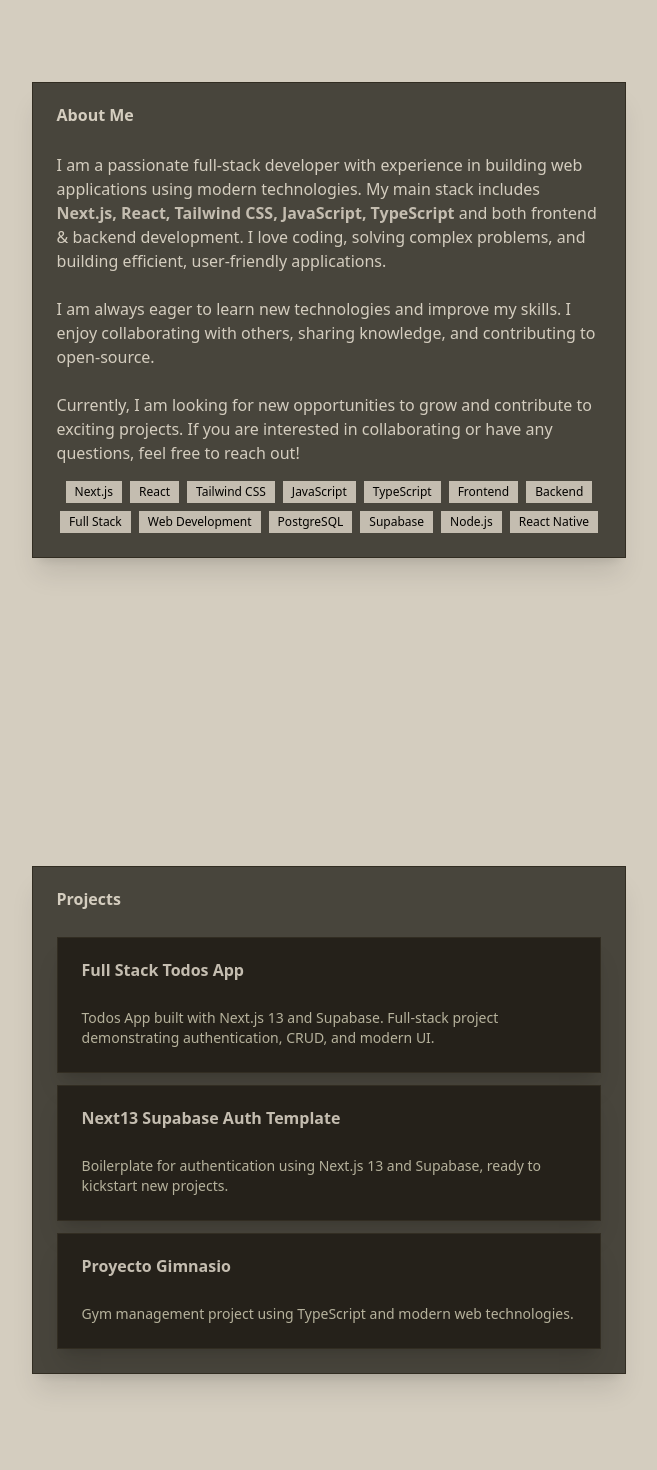
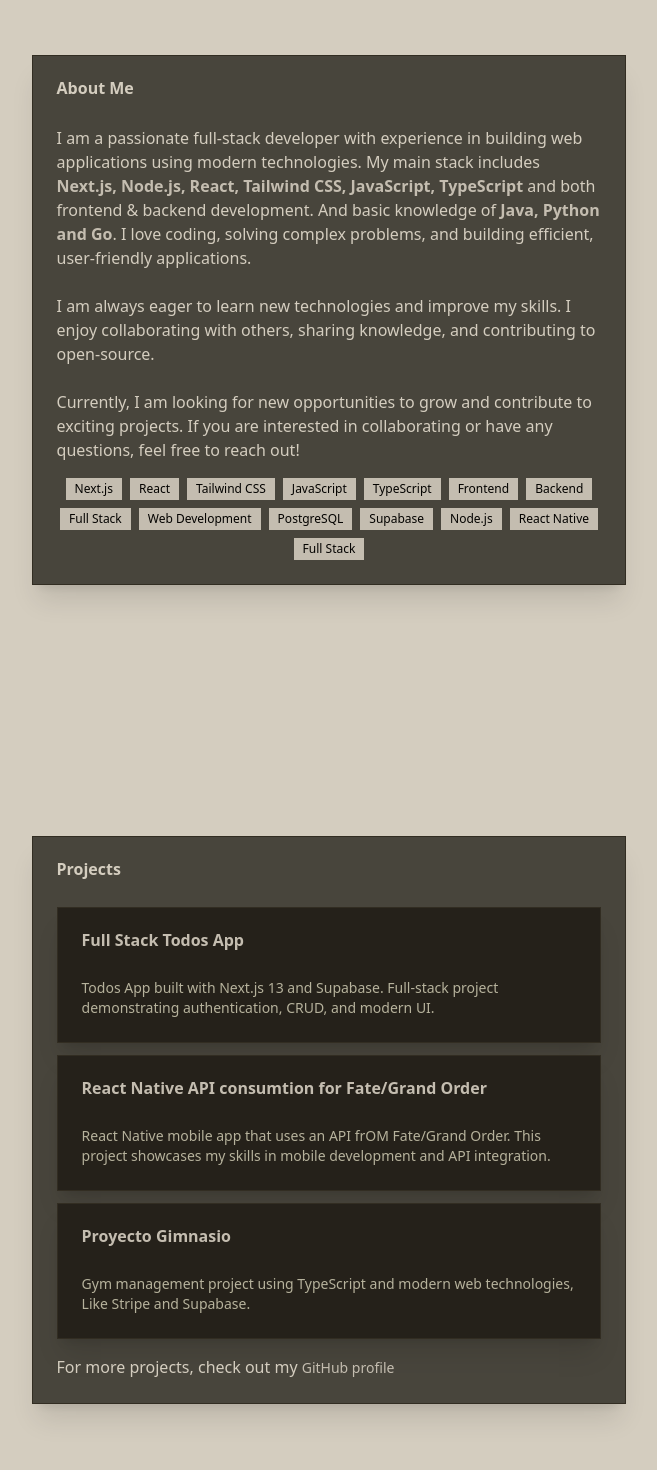
Before and after one commit to K1ssSh0t/K1ssSh0t.github.io, a React (Vite) app: page / in a window 1280 px wide. Shown: the part 880-2350 px from the top of the page, without its empty margins (311-968 px from the left). Built offline with nearby package versions, Linux system fonts and the light colour scheme.

Commit message:
feat: update personal project descriptions and contact email in App component

```diff
--- a/src/routes/App.tsx
+++ b/src/routes/App.tsx
@@ -110,9 +110,10 @@ function App() {
               I am a passionate full-stack developer with experience in building web applications using modern technologies.
               My main stack includes{" "}
               <span className="font-semibold text-primary">
-                Next.js, React, Tailwind CSS, JavaScript, TypeScript
+                Next.js, Node.js, React, Tailwind CSS, JavaScript, TypeScript
               </span>{" "}
-              and both frontend & backend development.
+              and both frontend & backend development. And basic knowledge of{" "}
+              <span className="font-semibold text-primary">Java, Python and Go</span>.
               I love coding, solving complex problems, and building efficient, user-friendly applications.
               <br /><br />
               I am always eager to learn new technologies and improve my skills. I enjoy collaborating with others, sharing knowledge, and contributing to open-source.
@@ -133,6 +134,7 @@ function App() {
               <Badge>Supabase</Badge>
               <Badge>Node.js</Badge>
               <Badge>React Native</Badge>
+              <Badge>Full Stack</Badge>
             </div>
           </CardContent>
         </Card>
@@ -165,14 +167,14 @@ function App() {
                 <Card className="bg-muted">
                   <CardHeader>
                     <CardTitle>
-                      <a href="https://github.com/K1ssSh0t/next13-supabase-auth-template" target="_blank" rel="noopener noreferrer" className="hover:underline text-primary">
-                        Next13 Supabase Auth Template
+                      <a href="https://github.com/K1ssSh0t/rn-fgo-api" target="_blank" rel="noopener noreferrer" className="hover:underline text-primary">
+                        React Native API consumtion for Fate/Grand Order
                       </a>
                     </CardTitle>
                   </CardHeader>
                   <CardContent>
                     <p className="text-sm text-muted-foreground">
-                      Boilerplate for authentication using Next.js 13 and Supabase, ready to kickstart new projects.
+                      React Native mobile app that uses an API frOM Fate/Grand Order. This project showcases my skills in mobile development and API integration.
                     </p>
                   </CardContent>
                 </Card>
@@ -188,12 +190,21 @@ function App() {
                   </CardHeader>
                   <CardContent>
                     <p className="text-sm text-muted-foreground">
-                      Gym management project using TypeScript and modern web technologies.
+                      Gym management project using TypeScript and modern web technologies, Like Stripe and Supabase.
                     </p>
                   </CardContent>
                 </Card>
               </li>
             </ul>
+            <p className="mt-4">
+              For more projects, check out my{" "}
+              <Button asChild variant="link" className="p-0 h-auto">
+                <a href="https://github.com/K1ssSh0t" target="_blank" rel="noopener noreferrer">
+                  GitHub profile
+                </a>
+              </Button>
+            </p>
+
           </CardContent>
         </Card>
       </Section>
@@ -210,7 +221,7 @@ function App() {
             <div className="flex flex-col items-center space-y-2">
               <Button asChild variant="link" className="p-0 h-auto">
                 <a href="mailto:angel.velasquez.dev@gmail.com">
-                  angel.velasquez.dev@gmail.com
+                  angelomarmatias@gmail.com
                 </a>
               </Button>
               <Button asChild variant="link" className="p-0 h-auto">
```
